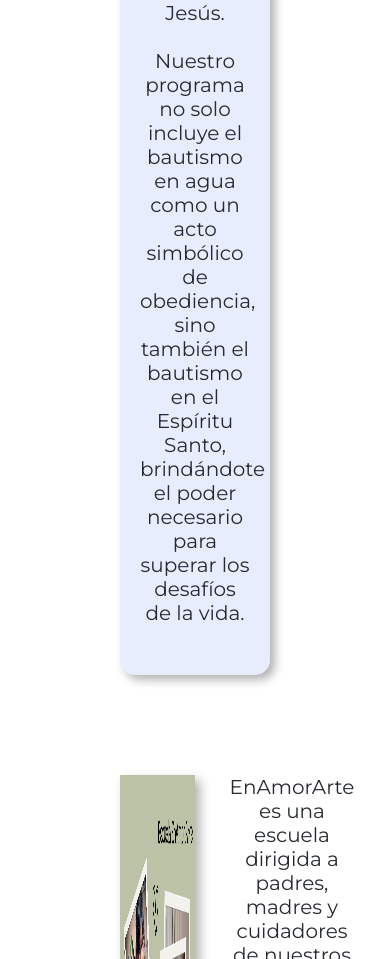
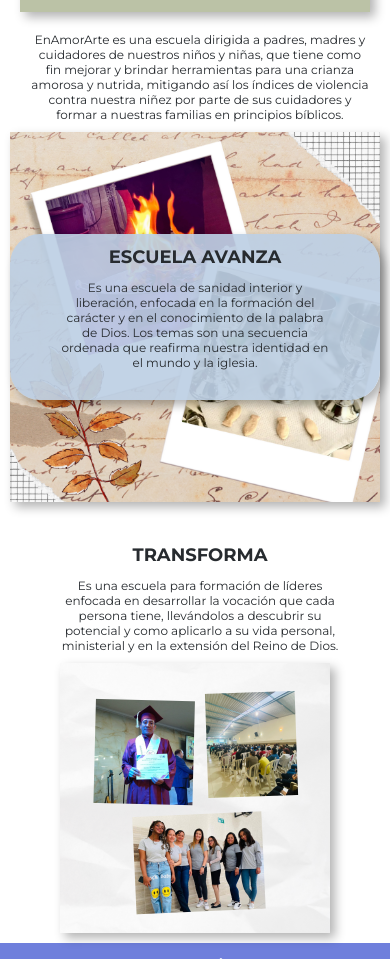
Before and after one commit to CarlosMayaDev/manantiales, a React (Create React App) app: page /formacion in a window 390 px wide. Shown: the part 1041-2000 px from the top of the page. Built offline with nearby package versions, Linux system fonts and the light colour scheme.

Commit message:
Formacion full responsive

```diff
--- a/src/views/Formacion.module.css
+++ b/src/views/Formacion.module.css
@@ -132,3 +132,389 @@
     color: #bdd0e4;
     text-align: center;
 }
+
+@media (max-width: 1024px) {
+
+.formandoContainer {
+  background-color: rgba(179, 196, 249, 0.3);
+  border-radius: 15px;
+  margin-top: 30px;
+  margin-bottom: 30px;
+  margin-left: 50px;
+  margin-right: 50px;
+  padding-top: 10px;
+  padding-bottom: 50px;
+  padding-left: 20px;
+  padding-right: 20px;
+  box-shadow: 5px 5px 10px rgba(0, 0, 0, 0.3);
+  transition: transform 0.3s ease;
+}
+
+.formandoContainer:hover {
+  transform: scale(1.12);
+}
+
+.enamorarteContainer {
+  display: flex;
+  margin-top: 100px;
+  margin-bottom: 30px;
+  margin-left: 120px;
+  margin-right: 120px;
+}
+
+.enamorarteImage {
+  width: 50%; /* o el porcentaje que desees */
+  box-shadow: 5px 5px 10px rgba(0, 0, 0, 0.3);
+  transition: transform 0.3s ease;
+}
+
+.enamorarteImage:hover {
+  transform: scale(1.07);
+}
+
+.enamorarteText {
+  padding-left: 30px; /* o el espacio que desees entre la imagen y el texto */
+  flex-grow: 1;
+  display: flex;
+  flex-direction: column;
+  align-items: center;
+  justify-content: center;
+}
+
+.avanzaContainer {
+  position: relative;
+  display: flex;
+  flex-direction: column;
+  align-items: center;
+  justify-content: center;
+  margin-top: 50px;
+  margin-bottom: 30px;
+  margin-left: 60px;
+  margin-right: 60px;
+}
+
+.avanzaImage {
+  width: 55%; /* o el porcentaje que desees */
+  box-shadow: 5px 5px 10px rgba(0, 0, 0, 0.3);
+}
+
+.avanzaText {
+  position: absolute;
+  display: flex;
+  flex-direction: column;
+  align-items: center;
+  justify-content: center;
+  background-color: #bdd0e4ea;
+  border-radius: 30px;
+  padding-bottom: 30px;
+  padding-left: 50px;
+  padding-right: 50px;
+  box-shadow: 5px 5px 10px rgba(0, 0, 0, 0.3);
+  transition: transform 0.3s ease;
+}
+
+.avanzaText:hover {
+  transform: scale(1.15);
+}
+
+.transformaContainer {
+  display: flex;
+  margin-top: 50px;
+  margin-bottom: 10px;
+  margin-left: 60px;
+  margin-right: 60px;
+}
+
+.transformaImage {
+  width: 50%; /* o el porcentaje que desees */
+  box-shadow: 5px 5px 10px rgba(0, 0, 0, 0.3);
+  transition: transform 0.3s ease;
+}
+
+.transformaImage:hover {
+  transform: scale(1.1);
+}
+
+.transformaText {
+  padding-right: 30px; /* o el espacio que desees entre la imagen y el texto */
+  flex-grow: 1;
+  display: flex;
+  flex-direction: column;
+  align-items: center;
+  justify-content: center;
+}
+
+
+.h1 {
+  font-size: 26px;
+  font-family: 'Montserrat', sans-serif;
+  font-weight: bold;
+  color: #272b2f;
+  text-align: center;
+}
+
+.h2 {
+  font-size: 16px;
+  font-family: 'Montserrat', sans-serif;
+  font-weight: normal;
+  color: #272b2f;
+  text-align: center;
+}
+
+.h3 {
+  font-size: 16px;
+  font-family: 'Montserrat', sans-serif;
+  font-weight: normal;
+  color: #bdd0e4;
+  text-align: center;
+}
+}
+
+@media (max-width: 768px) {
+  .formandoContainer {
+    background-color: rgba(179, 196, 249, 0.3);
+    border-radius: 15px;
+    margin-top: 30px;
+    margin-bottom: 30px;
+    margin-left: 50px;
+    margin-right: 50px;
+    padding-top: 10px;
+    padding-bottom: 10px;
+    padding-left: 20px;
+    padding-right: 20px;
+    box-shadow: 5px 5px 10px rgba(0, 0, 0, 0.3);
+    transition: transform 0.3s ease;
+  }
+
+  .formandoContainer:hover {
+    transform: scale(1.12);
+  }
+
+  .enamorarteContainer {
+    display: flex;
+    margin-top: 30px;
+    margin-bottom: 30px;
+    margin-left: 80px;
+    margin-right: 80px;
+  }
+
+  .enamorarteImage {
+    width: 50%; /* o el porcentaje que desees */
+    box-shadow: 5px 5px 10px rgba(0, 0, 0, 0.3);
+    transition: transform 0.3s ease;
+  }
+
+  .enamorarteImage:hover {
+    transform: scale(1.07);
+  }
+
+  .enamorarteText {
+    padding-left: 30px; /* o el espacio que desees entre la imagen y el texto */
+    flex-grow: 1;
+    display: flex;
+    flex-direction: column;
+    align-items: center;
+    justify-content: center;
+  }
+
+  .avanzaContainer {
+    position: relative;
+    display: flex;
+    flex-direction: column;
+    align-items: center;
+    justify-content: center;
+    margin-top: 50px;
+    margin-bottom: 30px;
+    margin-left: 60px;
+    margin-right: 60px;
+  }
+
+  .avanzaImage {
+    width: 55%; /* o el porcentaje que desees */
+    box-shadow: 5px 5px 10px rgba(0, 0, 0, 0.3);
+  }
+
+  .avanzaText {
+    position: absolute;
+    display: flex;
+    flex-direction: column;
+    align-items: center;
+    justify-content: center;
+    background-color: #bdd0e4ea;
+    border-radius: 30px;
+    padding-bottom: 30px;
+    padding-left: 50px;
+    padding-right: 50px;
+    box-shadow: 5px 5px 10px rgba(0, 0, 0, 0.3);
+    transition: transform 0.3s ease;
+  }
+
+  .avanzaText:hover {
+    transform: scale(1.15);
+  }
+
+  .transformaContainer {
+    display: flex;
+    margin-top: 50px;
+    margin-bottom: 10px;
+    margin-left: 60px;
+    margin-right: 60px;
+  }
+
+  .transformaImage {
+    width: 50%; /* o el porcentaje que desees */
+    box-shadow: 5px 5px 10px rgba(0, 0, 0, 0.3);
+    transition: transform 0.3s ease;
+  }
+
+  .transformaImage:hover {
+    transform: scale(1.1);
+  }
+
+  .transformaText {
+    padding-right: 30px; /* o el espacio que desees entre la imagen y el texto */
+    flex-grow: 1;
+    display: flex;
+    flex-direction: column;
+    align-items: center;
+    justify-content: center;
+  }
+
+
+  .h1 {
+    font-size: 20px;
+    font-family: 'Montserrat', sans-serif;
+    font-weight: bold;
+    color: #272b2f;
+    text-align: center;
+  }
+
+  .h2 {
+    font-size: 14px;
+    font-family: 'Montserrat', sans-serif;
+    font-weight: normal;
+    color: #272b2f;
+    text-align: center;
+  }
+
+  .h3 {
+    font-size: 14px;
+    font-family: 'Montserrat', sans-serif;
+    font-weight: normal;
+    color: #bdd0e4;
+    text-align: center;
+  }
+  }
+
+  @media (max-width: 425px) {
+    .formandoContainer {
+      background-color: rgba(179, 196, 249, 0.3);
+      border-radius: 15px;
+      margin-top: 30px;
+      margin-bottom: 30px;
+      margin-left: 50px;
+      margin-right: 50px;
+      padding-top: 10px;
+      padding-bottom: 10px;
+      padding-left: 20px;
+      padding-right: 20px;
+      box-shadow: 5px 5px 10px rgba(0, 0, 0, 0.3);
+    }
+
+    .enamorarteContainer {
+      display: flex;
+      flex-direction: column;
+      margin-top: 10px;
+      margin-bottom: 10px;
+      margin-left: 20px;
+      margin-right: 20px;
+      gap: 20px;
+    }
+
+    .enamorarteImage {
+      width: 100%; /* o el porcentaje que desees */
+      box-shadow: 5px 5px 10px rgba(0, 0, 0, 0.3);
+    }
+    .enamorarteText {
+      display: flex;
+      justify-content: center;
+      margin-left: -20px;
+    }
+
+    .avanzaContainer {
+      position: relative;
+      display: flex;
+      flex-direction: column;
+      align-items: center;
+      justify-content: center;
+      margin-top: 10px;
+      margin-bottom: 30px;
+      margin-left: 10px;
+      margin-right: 10px;
+    }
+
+    .avanzaImage {
+      width: 100%; /* o el porcentaje que desees */
+      box-shadow: 5px 5px 10px rgba(0, 0, 0, 0.3);
+    }
+
+    .avanzaText {
+      position: absolute;
+      display: flex;
+      flex-direction: column;
+      align-items: center;
+      justify-content: center;
+      background-color: #bdd0e4ea;
+      border-radius: 30px;
+      padding-bottom: 30px;
+      padding-left: 50px;
+      padding-right: 50px;
+      box-shadow: 5px 5px 10px rgba(0, 0, 0, 0.3);
+    }
+
+    .transformaContainer {
+      display: flex;
+      flex-direction: column;
+      align-items: center;
+      margin-top: 10px;
+    }
+
+    .transformaImage {
+      width: 100%; /* o el porcentaje que desees */
+      box-shadow: 5px 5px 10px rgba(0, 0, 0, 0.3);
+    }
+
+    .transformaText {
+      display: flex;
+      flex-direction: column;
+      align-items: center;
+      justify-content: center;
+      margin-right: -40px;
+      margin-bottom: 10px;
+    }
+
+
+    .h1 {
+      font-size: 18px;
+      font-family: 'Montserrat', sans-serif;
+      font-weight: bold;
+      color: #272b2f;
+      text-align: center;
+    }
+
+    .h2 {
+      font-size: 12px;
+      font-family: 'Montserrat', sans-serif;
+      font-weight: normal;
+      color: #272b2f;
+      text-align: center;
+    }
+
+    .h3 {
+      font-size: 12px;
+      font-family: 'Montserrat', sans-serif;
+      font-weight: normal;
+      color: #bdd0e4;
+      text-align: center;
+    }
+  }
--- a/src/views/Ministerios.module.css
+++ b/src/views/Ministerios.module.css
@@ -642,10 +642,10 @@
         justify-content: center;
         align-items: center;
         background-color: rgba(116, 164, 236, 0.463);
-        margin-top: 30px;
+        margin-top: 7px;
         padding-left: 20px;
         padding-right: 20px;
-        padding-bottom: 10px;
+        padding-bottom: 7px;
     }
 
     .h7 {
```
